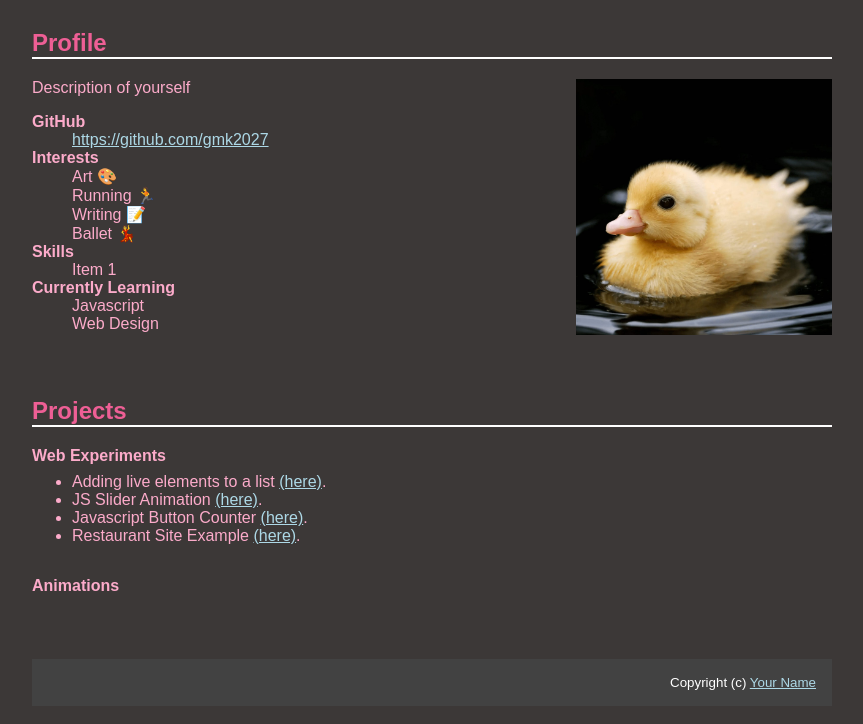
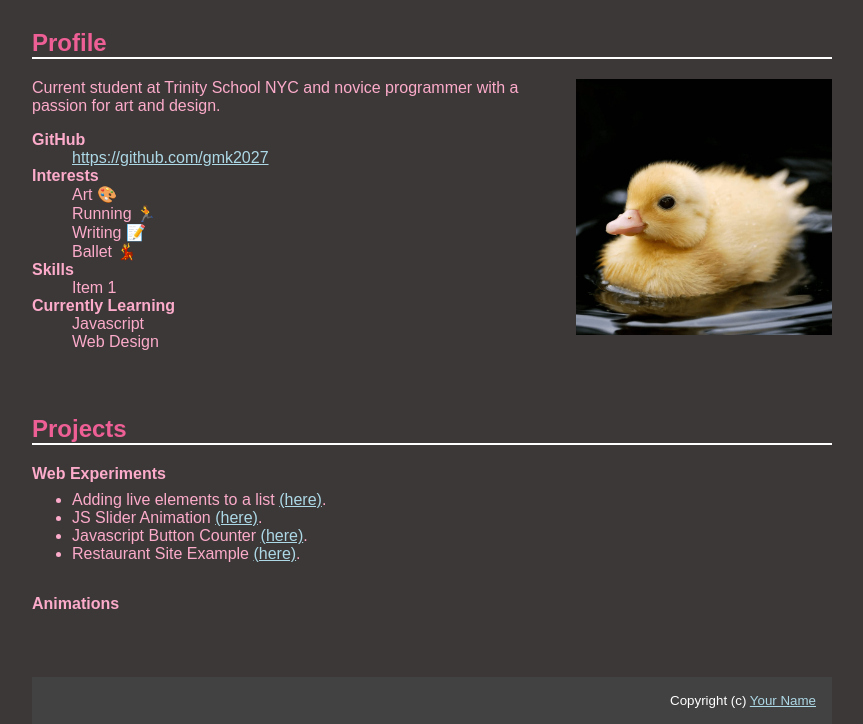
Before and after one commit to gmk2027/gmk2027.github.io, a plain HTML site: page index.html in a window 1280 px wide. Shown: the part 109-833 px from the top of the page, without its empty margins (208-1071 px from the left). Drawn offline with Linux system fonts and the light colour scheme; a web font is replaced by a local one.

Commit message:
Edit index.html

```diff
--- a/index.html
+++ b/index.html
@@ -15,7 +15,7 @@
       <div class="profile-icon">
         <img src="./images/baby-duck.jpg" width="256" height="256" alt="">
       </div>
-      <p>Description of yourself
+      <p>Current student at Trinity School NYC and novice programmer with a passion for art and design.
       <dl class="profile">
         <dt>GitHub</dt>
         <dd><a href="https://github.com/gmk2027" title="gmk2027">https://github.com/gmk2027</a></dd>
```
